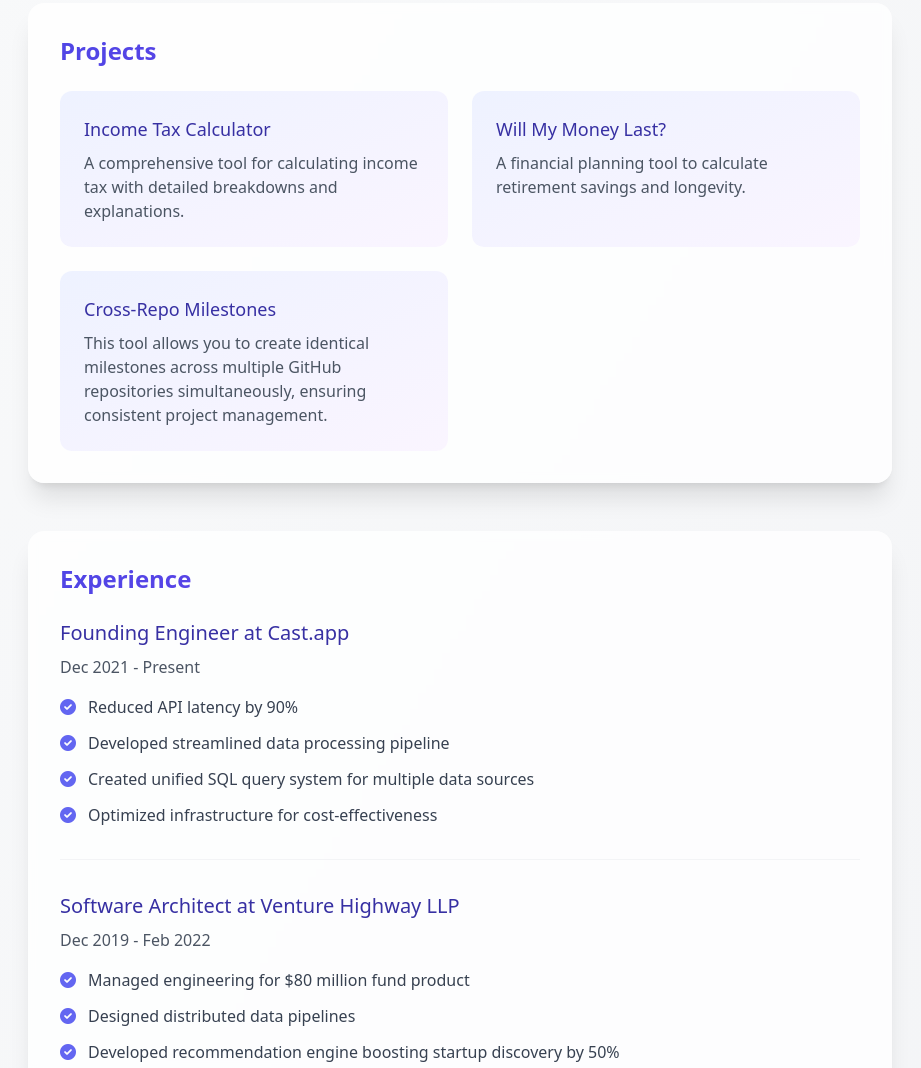
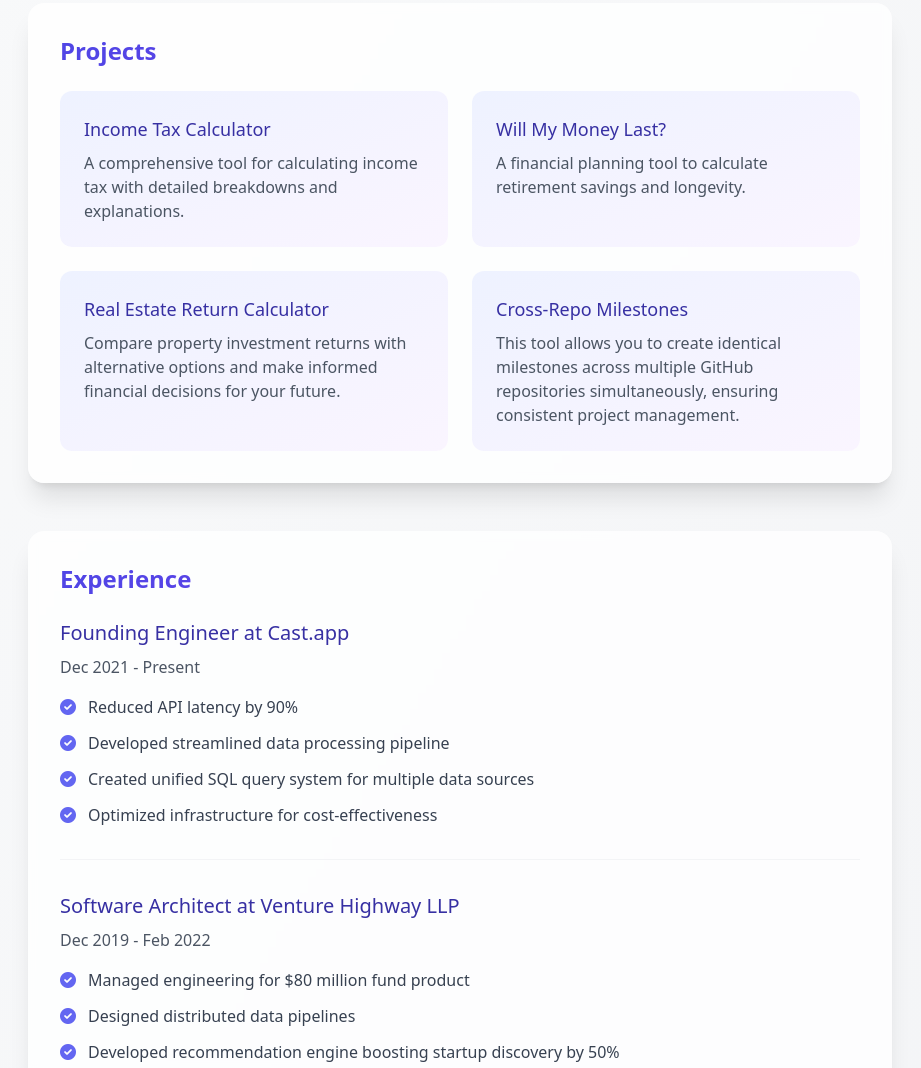
Before and after one commit to hardiksondagar/hardiksondagar.github.io, a plain HTML site: page index.html in a window 1280 px wide. Shown: the part 637-1705 px from the top of the page, without its empty margins (180-1101 px from the left). Drawn offline with nearby package versions, Linux system fonts and the light colour scheme.

Commit message:
Add RE return calculator project

```diff
--- a/index.html
+++ b/index.html
@@ -74,6 +74,10 @@
                 <a href="https://hardiksondagar.github.io/will-my-money-last" target="_blank" class="group block p-6 bg-gradient-to-br from-indigo-50 to-purple-50 rounded-xl hover:shadow-lg transition-all hover-lift">
                     <h3 class="text-lg font-medium text-indigo-800 mb-2 group-hover:text-indigo-600 transition-colors">Will My Money Last?</h3>
                     <p class="text-gray-600">A financial planning tool to calculate retirement savings and longevity.</p>
+                </a>
+                <a href="https://hardiksondagar.github.io/real-estate-return-calculator/" target="_blank" class="group block p-6 bg-gradient-to-br from-indigo-50 to-purple-50 rounded-xl hover:shadow-lg transition-all hover-lift">
+                    <h3 class="text-lg font-medium text-indigo-800 mb-2 group-hover:text-indigo-600 transition-colors">Real Estate Return Calculator</h3>
+                    <p class="text-gray-600">Compare property investment returns with alternative options and make informed financial decisions for your future.</p>
                 </a>
                 <a href="https://hardiksondagar.github.io/cross-repository-milestones/" target="_blank" class="group block p-6 bg-gradient-to-br from-indigo-50 to-purple-50 rounded-xl hover:shadow-lg transition-all hover-lift">
                     <h3 class="text-lg font-medium text-indigo-800 mb-2 group-hover:text-indigo-600 transition-colors">Cross-Repo Milestones</h3>
```
